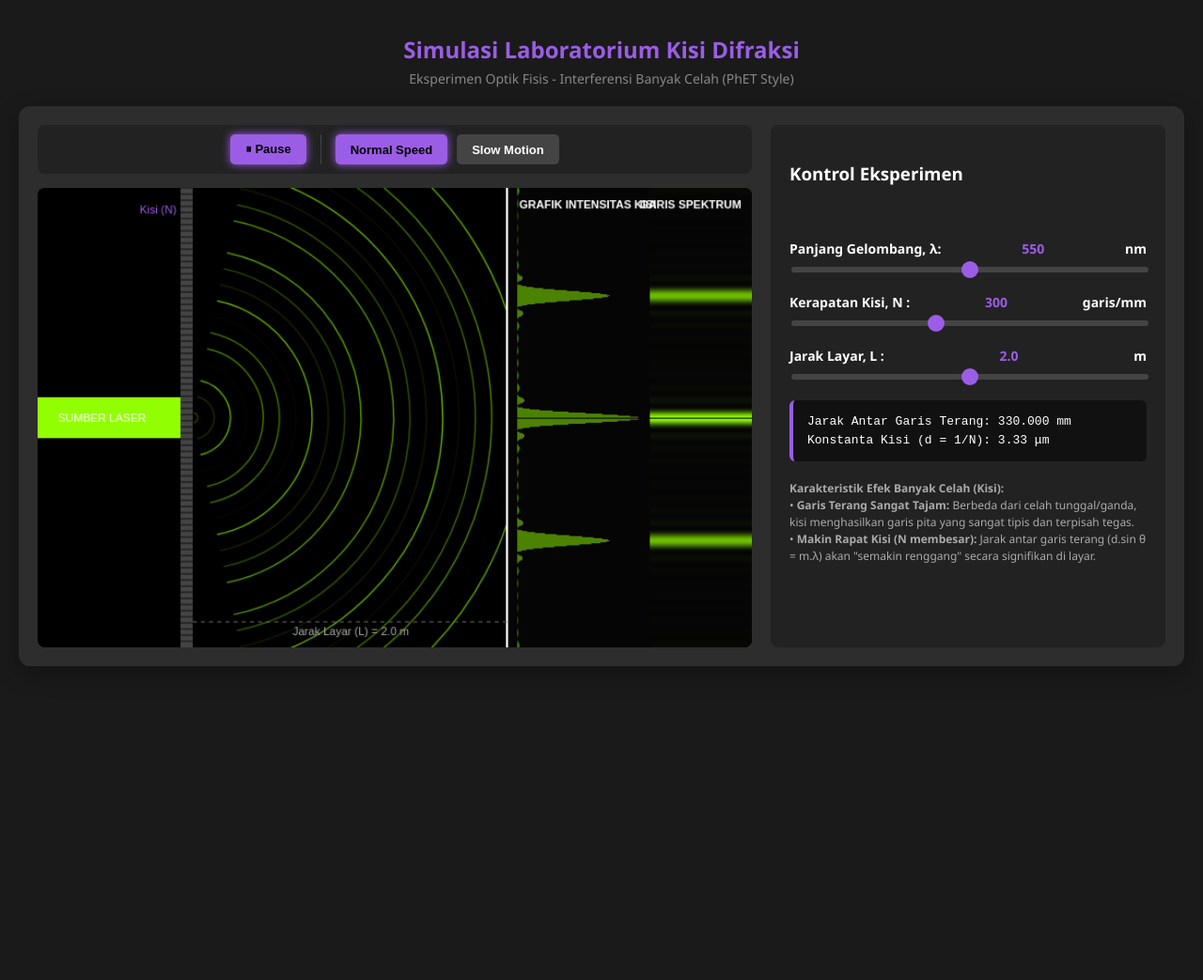
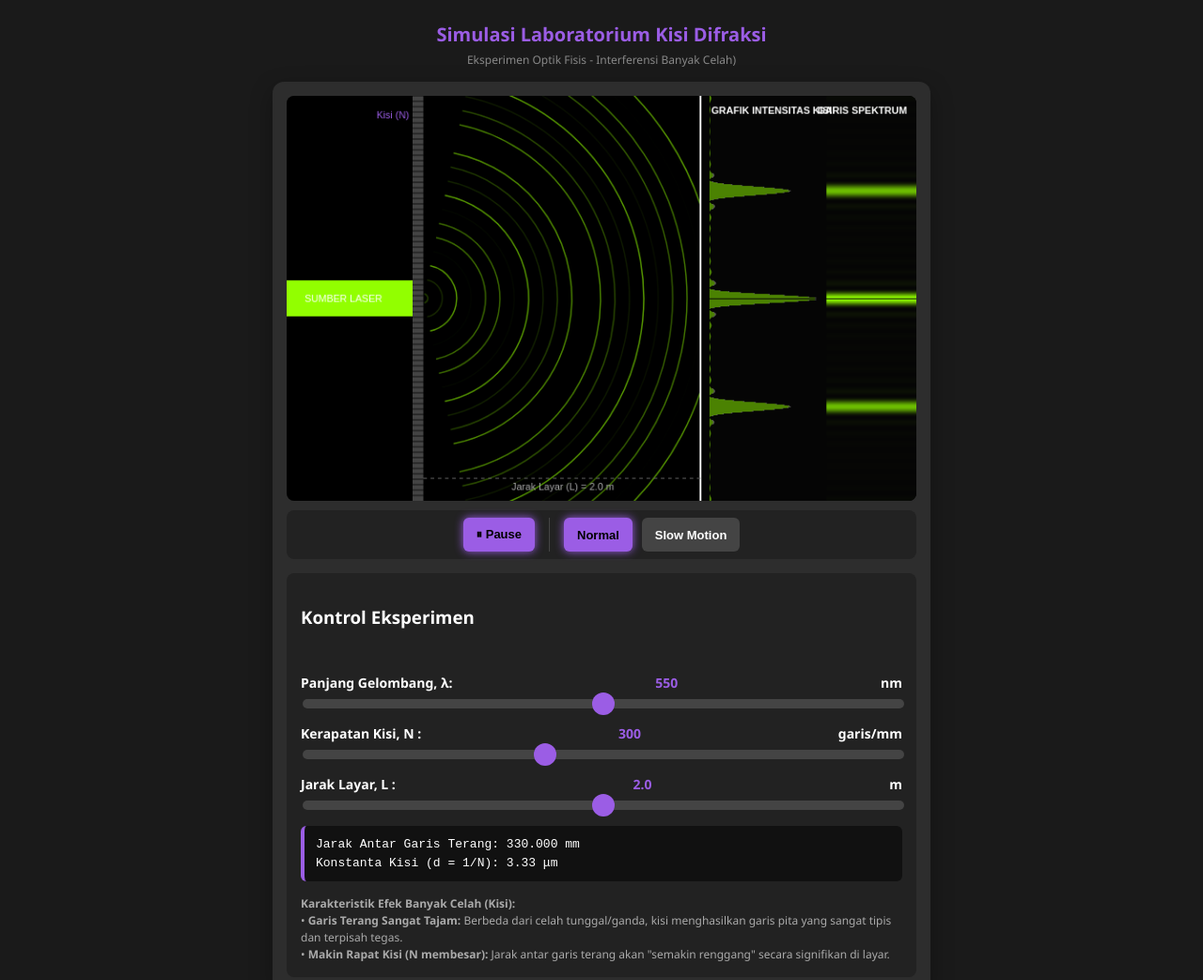
Before and after one commit to dwieyana-jpg/GELOMBANG-CAHAYA, a plain HTML site: page difraksi_kisi.html in a window 1280 px wide. Shown: the top 1043 px of the page at 94% size. Before the commit the page ends 800 px from the top, so only its background shows below. Drawn offline with Linux system fonts and the light colour scheme.

Commit message:
Update difraksi_kisi.html

```diff
--- a/difraksi_kisi.html
+++ b/difraksi_kisi.html
@@ -14,7 +14,7 @@
 
         body {
             margin: 0;
-            padding: 20px;
+            padding: 10px; /* Diperkecil agar lebih luas di HP */
             font-family: 'Segoe UI', Tahoma, Geneva, Verdana, sans-serif;
             background-color: var(--bg-color);
             color: var(--text-color);
@@ -25,33 +25,38 @@
 
         h1 {
             margin-bottom: 5px;
-            font-size: 24px;
+            font-size: 20px; /* Sedikit diperkecil untuk HP */
             color: var(--accent-color);
+            text-align: center;
         }
 
         p.subtitle {
             margin-top: 0;
-            margin-bottom: 20px;
+            margin-bottom: 15px;
             color: #888;
-            font-size: 14px;
+            font-size: 12px;
+            text-align: center;
         }
 
+        /* Berubah dari flex horizontal menjadi flex vertikal (kolom) */
         .main-container {
             display: flex;
-            gap: 20px;
-            max-width: 1200px;
+            flex-direction: column;
+            gap: 15px;
+            max-width: 700px; /* Disesuaikan dengan lebar canvas */
             width: 100%;
             background: var(--panel-color);
-            padding: 20px;
+            padding: 15px;
             border-radius: 12px;
             box-shadow: 0 8px 24px rgba(0,0,0,0.3);
+            box-sizing: border-box;
         }
 
         .canvas-container {
-            flex: 2;
+            width: 100%;
             display: flex;
             flex-direction: column;
-            gap: 15px;
+            gap: 10px;
         }
 
         .playback-controls {
@@ -59,7 +64,7 @@
             gap: 10px;
             justify-content: center;
             background: #222;
-            padding: 10px;
+            padding: 8px;
             border-radius: 8px;
         }
 
@@ -67,12 +72,13 @@
             background: #444;
             color: white;
             border: none;
-            padding: 8px 16px;
-            border-radius: 5px;
+            padding: 10px 14px; /* Tombol dibuat lebih tebal agar mudah ditekan jari */
+            border-radius: 6px;
             cursor: pointer;
             font-weight: 600;
             font-size: 13px;
             transition: all 0.2s;
+            touch-action: manipulation; /* Optimasi respons sentuhan di HP */
         }
 
         .btn:hover {
@@ -89,25 +95,25 @@
             background: #000;
             border-radius: 8px;
             box-shadow: inset 0 0 10px rgba(0,0,0,0.5);
-            width: 100%;
-            height: auto;
+            width: 100%; /* Agar fleksibel mengikuti lebar layar HP */
+            height: auto; /* Menjaga rasio aspek canvas */
         }
 
+        /* Panel kontrol sekarang otomatis di bawah canvas */
         .control-panel {
-            flex: 1;
             background: #222;
-            padding: 20px;
+            padding: 15px;
             border-radius: 8px;
             display: flex;
             flex-direction: column;
-            gap: 20px;
-            min-width: 280px;
+            gap: 15px;
+            box-sizing: border-box;
         }
 
         .control-group {
             display: flex;
             flex-direction: column;
-            gap: 8px;
+            gap: 6px;
         }
 
         label {
@@ -121,19 +127,21 @@
             color: var(--accent-color);
         }
 
+        /* Slider dibuat sedikit lebih tebal agar ramah anak-anak */
         input[type="range"] {
             -webkit-appearance: none;
             width: 100%;
-            height: 6px;
+            height: 10px; /* Dipertebal dari 6px */
             background: #444;
-            border-radius: 3px;
+            border-radius: 5px;
             outline: none;
         }
 
+        /* Bulatan slider (Thumb) diperbesar agar mudah digeser jari anak-anak */
         input[type="range"]::-webkit-slider-thumb {
             -webkit-appearance: none;
-            width: 18px;
-            height: 18px;
+            width: 24px; /* Diperbesar dari 18px */
+            height: 24px; /* Diperbesar dari 18px */
             background: var(--accent-color);
             border-radius: 50%;
             cursor: pointer;
@@ -141,12 +149,12 @@
         }
 
         input[type="range"]::-webkit-slider-thumb:hover {
-            transform: scale(1.2);
+            transform: scale(1.1);
         }
 
         .data-display {
             background: #111;
-            padding: 15px;
+            padding: 12px;
             border-radius: 6px;
             border-left: 4px solid var(--accent-color);
             font-family: monospace;
@@ -166,20 +174,22 @@
 <body>
 
     <h1>Simulasi Laboratorium Kisi Difraksi</h1>
-    <p class="subtitle">Eksperimen Optik Fisis - Interferensi Banyak Celah (PhET Style)</p>
+    <p class="subtitle">Eksperimen Optik Fisis - Interferensi Banyak Celah)</p>
 
     <div class="main-container">
+        <!-- Area Canvas & Tombol Playback di Atas -->
         <div class="canvas-container">
+            <canvas id="simCanvas" width="700" height="450"></canvas>
+
             <div class="playback-controls">
                 <button id="btnPausePlay" class="btn active">⏸ Pause</button>
                 <div style="border-left: 1px solid #444; margin: 0 5px;"></div>
-                <button id="btnNormal" class="btn active">Normal Speed</button>
+                <button id="btnNormal" class="btn active">Normal</button>
                 <button id="btnSlow" class="btn">Slow Motion</button>
             </div>
-
-            <canvas id="simCanvas" width="700" height="450"></canvas>
         </div>
 
+        <!-- Area Kontrol / Slider Pindah ke Bawah -->
         <div class="control-panel">
             <h3>Kontrol Eksperimen</h3>
             <hr style="border: 0; border-top: 1px solid #444; margin-top: -10px;">
@@ -190,12 +200,12 @@
             </div>
 
             <div class="control-group">
-                <label>Kerapatan Kisi, N :<span id="N-val">300</span> garis/mm</label>
+                <label>Kerapatan Kisi, N : <span id="N-val">300</span> garis/mm</label>
                 <input type="range" id="gratingDensity" min="100" max="600" step="50" value="300">
             </div>
 
             <div class="control-group">
-                <label>Jarak Layar, L :<span id="L-val">2.0</span> m</label>
+                <label>Jarak Layar, L : <span id="L-val">2.0</span> m</label>
                 <input type="range" id="screenDistance" min="1.0" max="3.0" step="0.1" value="2.0">
             </div>
 
@@ -207,7 +217,7 @@
             <div class="legend">
                 <strong>Karakteristik Efek Banyak Celah (Kisi):</strong><br>
                 • <b>Garis Terang Sangat Tajam:</b> Berbeda dari celah tunggal/ganda, kisi menghasilkan garis pita yang sangat tipis dan terpisah tegas.<br>
-                • <b>Makin Rapat Kisi (N membesar):</b> Jarak antar garis terang (d.sin θ = m.λ) akan "semakin renggang" secara signifikan di layar.
+                • <b>Makin Rapat Kisi (N membesar):</b> Jarak antar garis terang akan "semakin renggang" secara signifikan di layar.
             </div>
         </div>
     </div>
@@ -319,11 +329,11 @@
             ctx.font = "11px sans-serif";
             ctx.fillText("SUMBER LASER", 20, centerY + 4);
 
-            // Kisi Difraksi (Banyak celah kecil digambar berlapis secara visual)
+            // Kisi Difraksi
             ctx.fillStyle = "#444";
             ctx.fillRect(slitX, 0, 12, canvas.height);
 
-            // Menggambar garis-garis kisi halus secara visual di alat penghalang
+            // Menggambar garis-garis kisi halus secara visual
             ctx.strokeStyle = "#111";
             ctx.lineWidth = 1;
             for (let i = 0; i < canvas.height; i += 6) {
@@ -339,13 +349,12 @@
                 time += speedMultiplier;
             }
 
-            // 2. Render Animasi Gelombang Kisi (Banyak berkas cahaya lurus tajam)
+            // 2. Render Animasi Gelombang Kisi
             ctx.save();
             ctx.beginPath();
             ctx.rect(slitX + 12, 0, screenX - slitX - 12, canvas.height);
             ctx.clip();
 
-            // Faktor skala visualisasi berkas garis interferensi konstruktif
             const visualScaleFactor = (N / lambda) * 160;
 
             for (let r = 5; r < 340; r += 16) {
@@ -353,7 +362,6 @@
                 ctx.strokeStyle = `rgba(${colorObj.r}, ${colorObj.g}, ${colorObj.b}, ${waveIntensity})`;
                 ctx.lineWidth = 1.5;
 
-                // Pada kisi, muka gelombang yang dominan terlihat menjalar adalah pada sudut-sudut orde terang spesifik saja
                 ctx.beginPath();
                 ctx.arc(slitX + 12, centerY, r, -Math.PI/2.3, Math.PI/2.3);
                 ctx.stroke();
@@ -366,18 +374,12 @@
 
             for (let y = 0; y < canvas.height; y++) {
                 const yOffset = y - centerY;
-
-                // Pemodelan fisis intensitas interferensi banyak celah (N-slit)
-                // Menggunakan fungsi tajam berpuncak tinggi (pendekatan dirac-delta / fungsi interferensi kisi murni)
                 const phase = yOffset * visualScaleFactor * 0.0003;
-
-                // Rumus matematika untuk ketajaman puncak interferensi kisi
-                // Semakin besar N, pangkat pengali mempertajam kurva agar tidak melebar seperti celah ganda
                 const interference = Math.pow(Math.abs(Math.sin(10 * phase) / (10 * Math.sin(phase) || 1)), 2);
-                const decayFactor = Math.exp(-Math.pow(yOffset / 220, 2)); // Sedikit redaman alami lensa/layar
+                const decayFactor = Math.exp(-Math.pow(yOffset / 220, 2));
                 const intensity = interference * decayFactor;
 
-                // A. Grafik Intensitas Kisi yang Sangat Lancip/Tajam
+                // A. Grafik Intensitas
                 const graphWidth = intensity * 120;
                 ctx.fillStyle = `rgba(${colorObj.r}, ${colorObj.g}, ${colorObj.b}, 0.5)`;
                 ctx.fillRect(screenX + 10, y, graphWidth, 1);
@@ -387,7 +389,7 @@
                     ctx.fillRect(screenX + 10 + graphWidth, y, 1.2, 1);
                 }
 
-                // B. Pola Garis Terang di Layar (Sangat tipis dan terpisah jauh)
+                // B. Pola Garis Terang di Layar
                 ctx.fillStyle = `rgba(${colorObj.r}, ${colorObj.g}, ${colorObj.b}, ${intensity})`;
                 ctx.fillRect(canvas.width - 100, y, 100, 1);
             }
```
